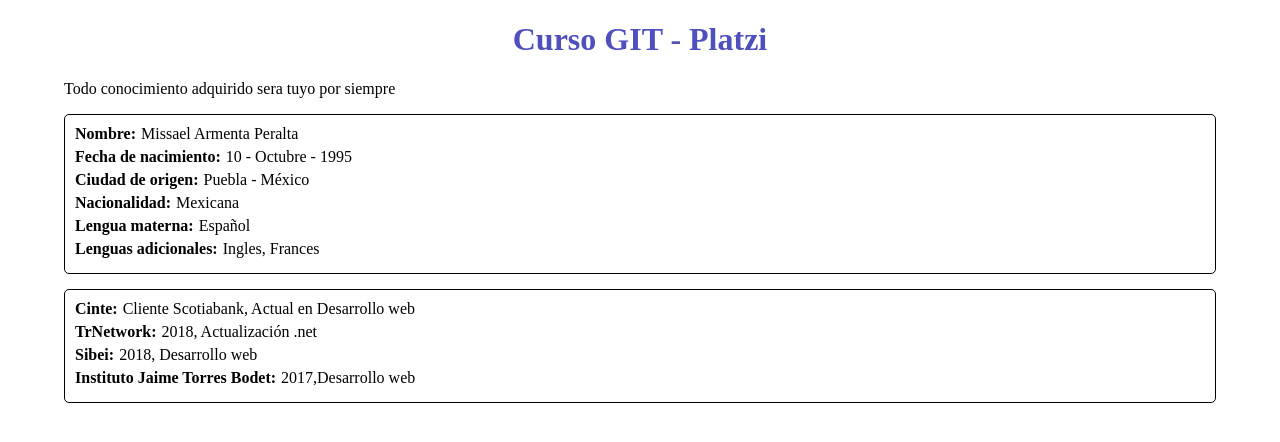
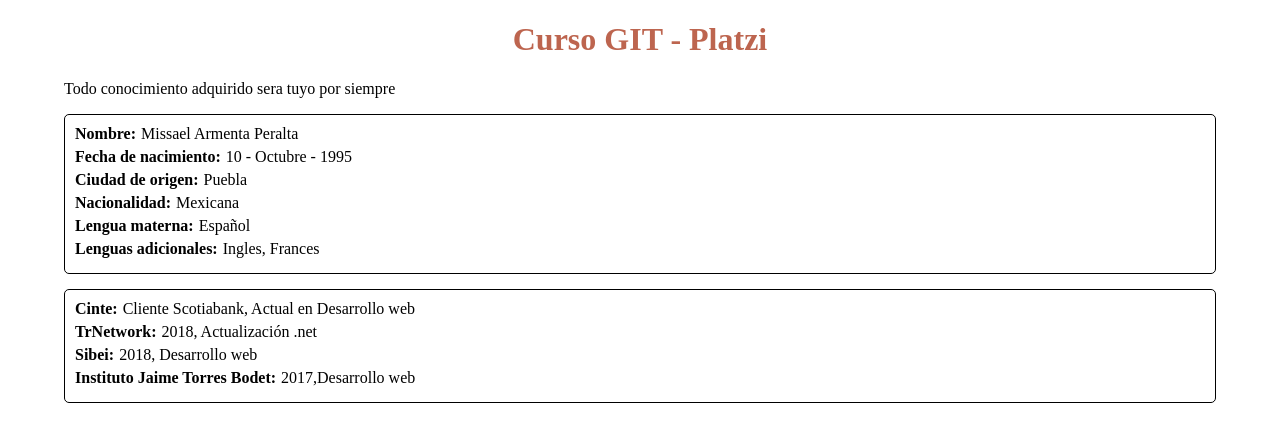
Before and after one commit to missael306/Git-Platzi, a plain HTML site: page index.html in a window 1280 px wide. Drawn offline with Linux system fonts and the light colour scheme.

Commit message:
Cambia la ciudad de origin y el color del titulo

```diff
--- a/css/style.css
+++ b/css/style.css
@@ -6,7 +6,7 @@ body{
 
 h1{
     text-align: center;
-    color: rgb(79, 79, 189);
+    color: rgb(189, 101, 79);
 }
 
 #datosBiograficos,#datosLaborales{
--- a/index.html
+++ b/index.html
@@ -17,7 +17,7 @@
             <label>Fecha de nacimiento:</label><span>10 - Octubre - 1995</span>
         </div>
         <div class="row">
-            <label>Ciudad de origen:</label><span>Puebla - México</span>
+            <label>Ciudad de origen:</label><span>Puebla</span>
         </div>
         <div class="row">
             <label>Nacionalidad:</label><span>Mexicana</span>
```
